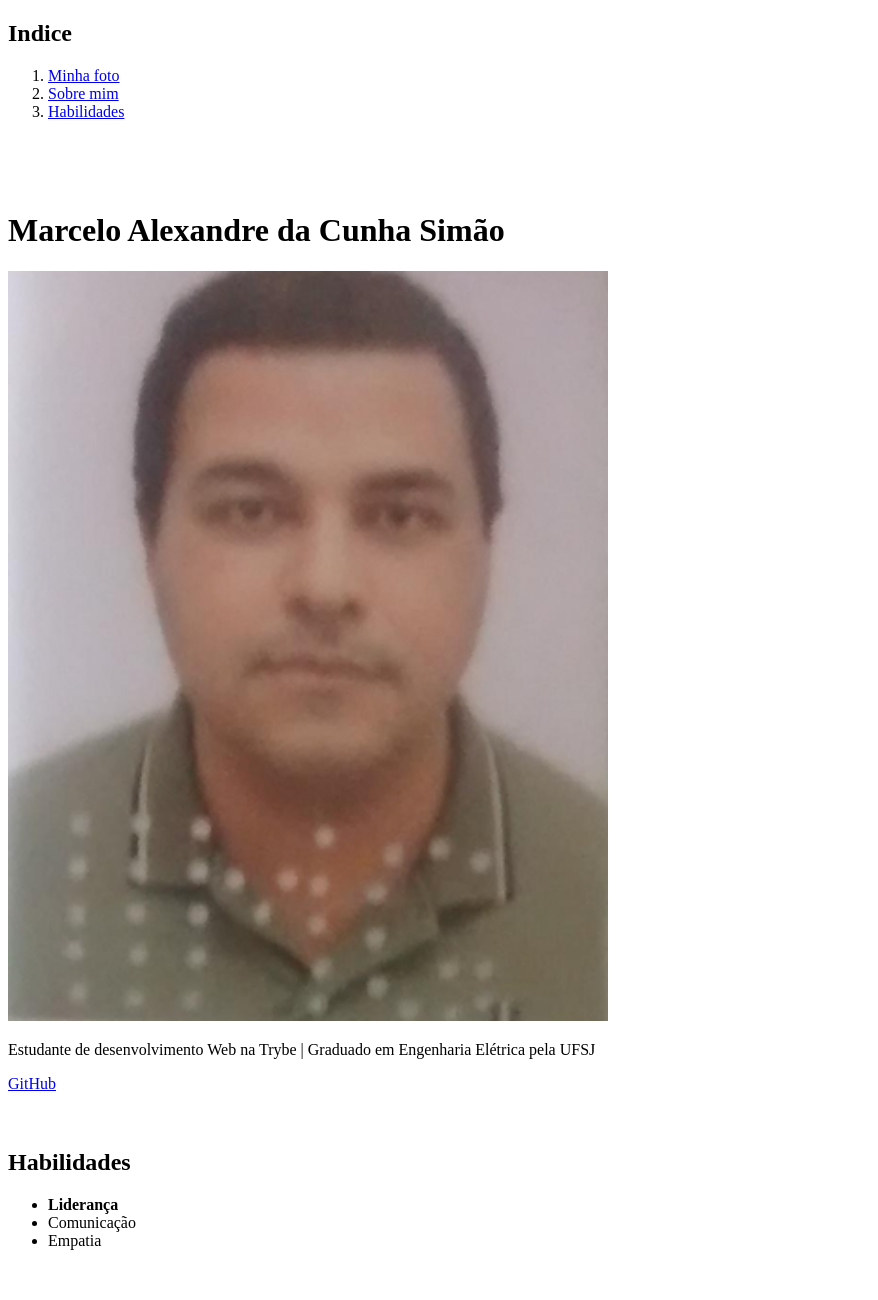
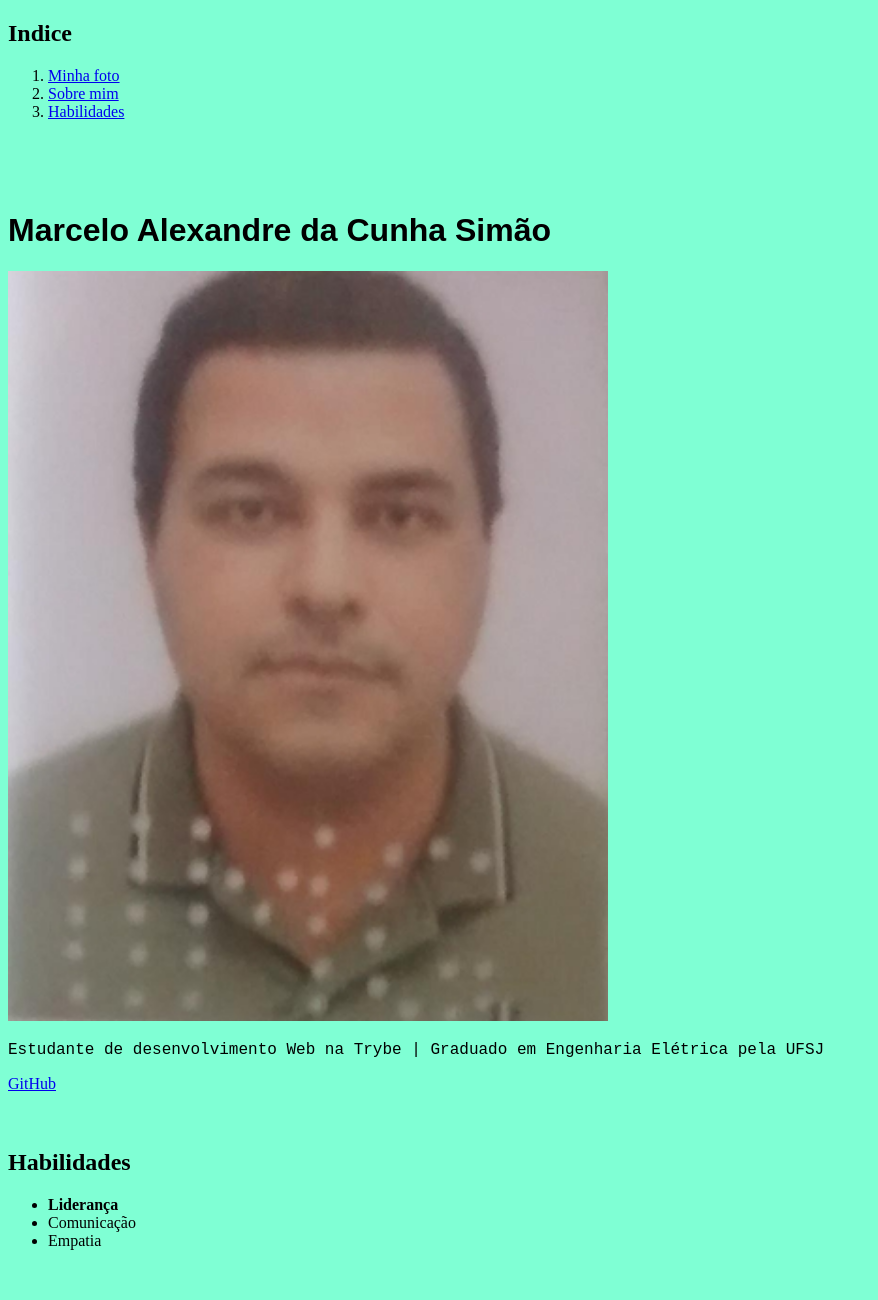
Before and after one commit to marceloalexandredacunhasimao/marceloalexandredacunhasimao.github.io, a plain HTML site: page index.html in a window 1280 px wide. Shown: the top 1300 px of the page, without its empty margins (0-878 px from the left). Drawn offline with Linux system fonts and the light colour scheme.

Commit message:
fontes diferentes o nome e para a descrição

```diff
--- a/index.html
+++ b/index.html
@@ -3,6 +3,17 @@
 <head>
     <meta charset="UTF-8">
     <title>Marcelo Alexandre da Cunha Simão</title>
+    <style>
+        body{
+            background-color: aquamarine;
+        }
+        h1{
+            font-family: sans-serif;
+        }
+        #sobremim{
+            font-family: 'Courier New', Courier, monospace;
+        }
+    </style>
 </head>
 <body>
     <h2>Indice</h2>
```
